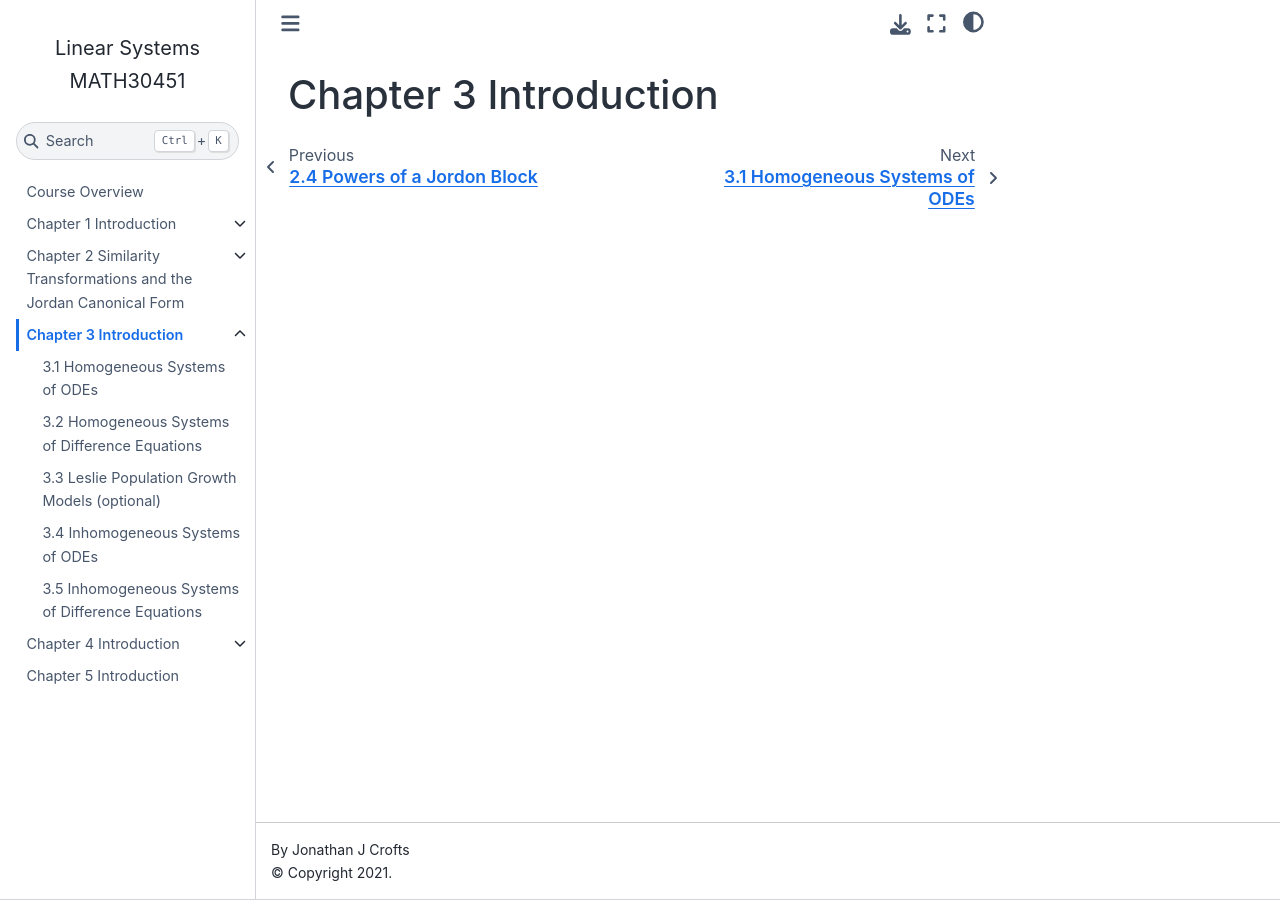
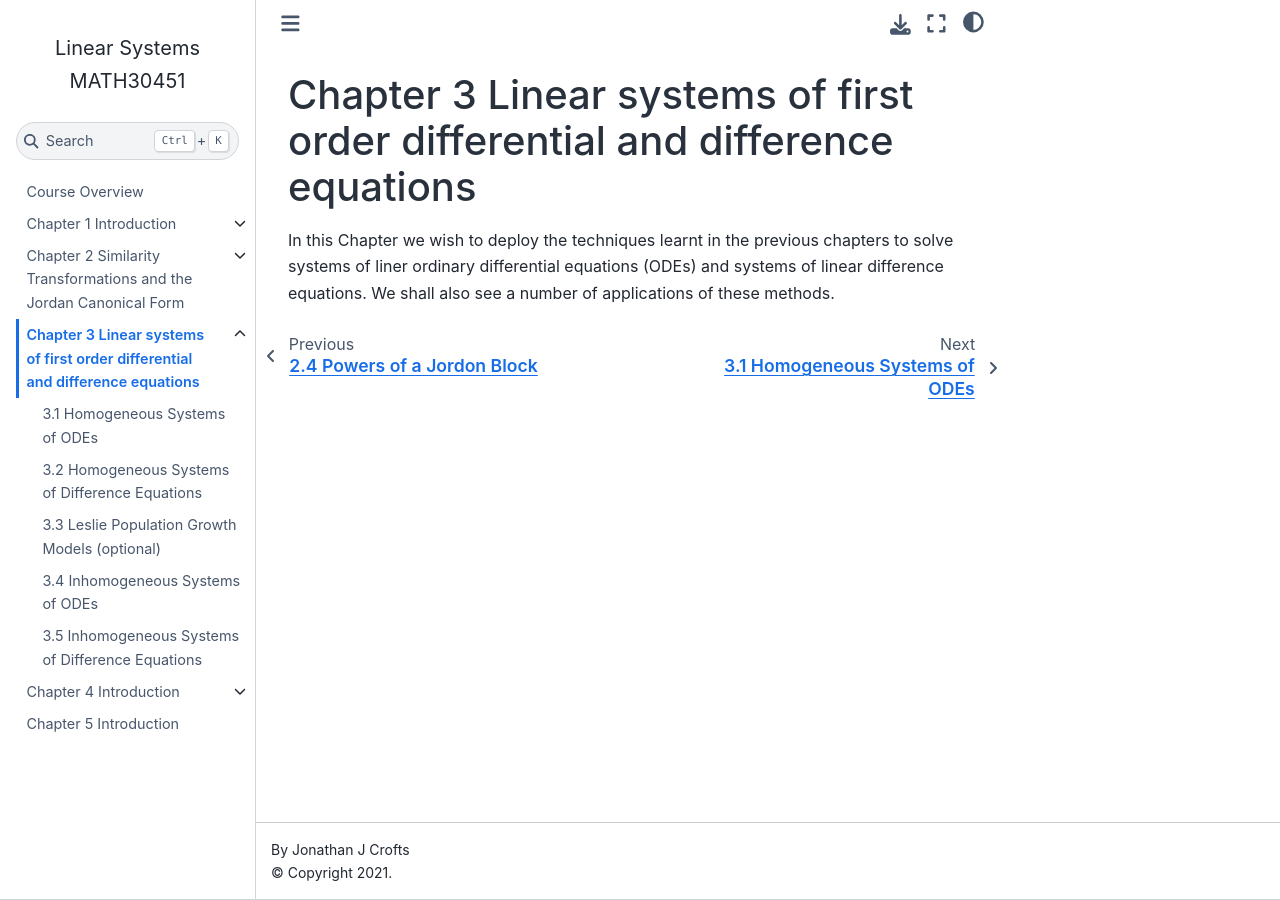
Before and after one commit to jjcrofts77/Linear-Systems-MATH30451, a Jupyter Book: the page built from content/notebooks/Chapter3/Chapter3Intro.md, in a window 1280 px wide. Built offline with Jupyter Book 1.0.4 settings and Sphinx 7.4.7 and the Sphinx Book theme 1.1.4, drawn with Linux system fonts in a browser that asks for light colours.

Commit message:
Update Chapter3Intro.md

```diff
--- a/content/notebooks/Chapter3/Chapter3Intro.md
+++ b/content/notebooks/Chapter3/Chapter3Intro.md
@@ -1 +1,3 @@
-# Chapter 3 Introduction
+# Chapter 3 Linear systems of first order differential and difference equations
+
+In this Chapter we wish to deploy the techniques learnt in the previous chapters to solve systems of liner ordinary differential equations (ODEs) and systems of linear difference equations. We shall also see a number of applications of these methods.
```
